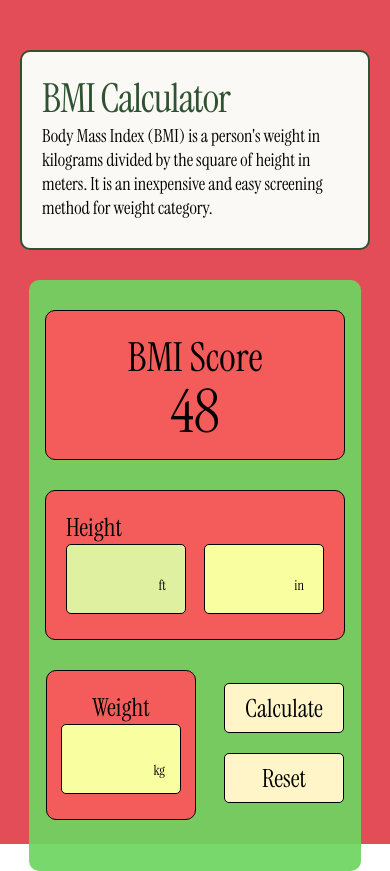
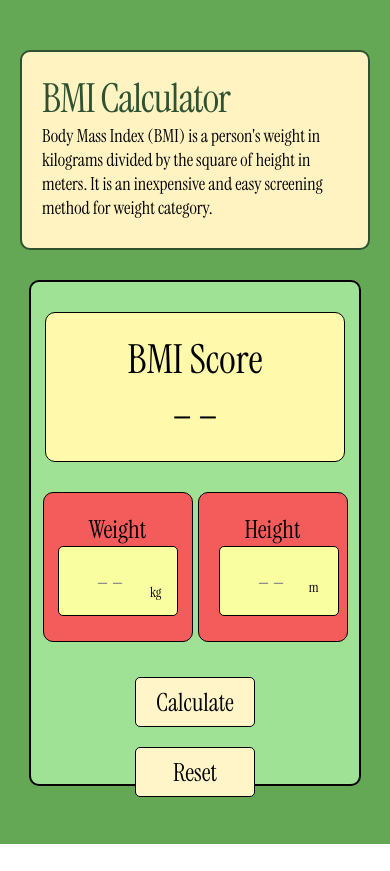
Before and after one commit to mparedes023/bmi-calculator-app, a React Native app: screen / in a window 390 px wide. After the commit the page ends 844 px from the top, so only its background shows below. Built offline with nearby package versions, Linux system fonts and the light colour scheme.

Commit message:
feat: implement core BMI calculator logic, input validation, and state validation

```diff
--- a/screens/BMI.js
+++ b/screens/BMI.js
@@ -1,12 +1,59 @@
-import {View, Text,StyleSheet, TextInput,TouchableOpacity} from 'react-native';
+import {View, Text,StyleSheet, TextInput,TouchableOpacity,Alert} from 'react-native';
 import {useFonts} from 'expo-font';
+import React,{useState} from 'react';
 export default function BMI(){
+
+    // state variables for bmi, height, and weight
+    const [height,setHeight]=useState('');
+    const [weight,setWeight]=useState('');
+    const [score,setBmiScore]=useState('--');
+
     const [fontsLoaded] = useFonts({
         'flute':require('../assets/fonts/InstrumentSerif-Regular.ttf'),
     });
     if (!fontsLoaded){
         return null;
     }
+
+    // bmi calculation function
+    const calculateBMI=()=>{
+        const userWeight=parseFloat(weight);
+        const userHeight =parseFloat(height) ;
+        if (isNaN(userWeight)|| isNaN(userHeight)){
+            Alert.alert("Invalid input",`Please enter a numeric value in both weight and height fields.`);
+            return;
+        }
+
+        // i searched it up, the tallest person ever was 2.72m so 3m is an appropiate cutoff
+        if(userWeight<0||userHeight>3){
+            Alert.alert("Invalid input",`Weight must be greater than 0kg and height must be greater than 0 and less than 3 meters.`);
+            return;
+        }
+
+        const bmi =userWeight/(userHeight*userHeight);
+        const finalBmi=bmi.toFixed(1);
+
+        setBmiScore(finalBmi);
+
+        let bmiCategory='';
+        if (bmi<18.5){
+            bmiCategory='Underweight';
+        } else if (bmi>=18.5&&bmi<=24.9){
+            bmiCategory='Normal Weight';
+        }else if (bmi>=25.0&&bmi<=29.9){
+            bmiCategory='Overweight';
+        }else{
+            bmiCategory='Obesity';
+        }
+
+        Alert.alert("BMI Results",`Your BMI Category is ${bmiCategory} \nYour BMI is: ${bmi.toFixed(1)}`);
+    };
+    // reset
+    const reset=()=>{
+        setHeight('');
+        setWeight('');
+        setBmiScore('--');
+    };
     return(
     // bmi description box
     <View style={styles.container}>
@@ -19,39 +66,52 @@ export default function BMI(){
     <View style={styles.calculatorContainer}>
         <View style={styles.scoreContainer}>
             <Text style={styles.scoreTitle}>BMI Score</Text>
-            <Text style={styles.score}>48</Text>
+            <Text style={styles.score}>{score}</Text>
         </View>
+
+    {/* weight input area */}
+    <View style={styles.wbContainer}>
+    <View style={styles.weightButtonsContainer}>
+        <View style={styles.weightContainer}>
+            <Text style={styles.weightTitle}>Weight</Text>
+                    <TextInput
+                        style={styles.weightInput}
+                        keyboardType="numeric"
+                        maxLength={3}
+                        placeholder="--"
+                        placeholderTextColor="#888"
+                        value={weight}
+                        onChangeText={setWeight}
+
+                    />
+            <Text style={styles.unitLabelWeight}>kg</Text>
+
+         </View>
+    </View>
     {/* height input area */}
         <View style={styles.heightContainer}>
             <Text style={styles.heightTitle}>Height</Text>
             <View style ={styles.heightDimensionsContainer}>
                 <View style={styles.inputHeight}>
-                    <TextInput style={styles.feet} keyboardType="numeric" maxLength={1}></TextInput>
-                    <Text style={styles.unitLabel}>ft</Text>
-                </View>
-                <View style={styles.inputHeight}>
-                    <TextInput style={styles.inches}keyboardType="numeric" maxLength={2}></TextInput>
-                    <Text style={styles.unitLabel}>in</Text>
+                    <TextInput
+                        style={styles.metersInput}
+                        keyboardType="numeric"
+                        maxLength={4}
+                        placeholder="--"
+                        placeholderTextColor="#888"
+                        value={height}
+                        onChangeText={setHeight}
+                    />
+                    <Text style={styles.unitLabel}>m</Text>
                 </View>
             </View>
         </View>
-    {/* weight input area */}
-    <View style={styles.wbContainer}>
-    <View style={styles.weightButtonsContainer}>
-        <View style={styles.weightContainer}>
-            <Text style={styles.weightTitle}>Weight</Text>
-            <TextInput style={styles.weightInput} keyboardType="numeric" maxLength={3}></TextInput>
-            <Text style={styles.unitLabelWeight}>kg</Text>
 
-         </View>
+ </View>
+    <View style={styles.buttonContainer}>
+            <TouchableOpacity style={styles.btnCalculate} onPress={calculateBMI}><Text style={styles.btnCalculateText}>Calculate</Text></TouchableOpacity>
+            <TouchableOpacity style={styles.btnReset} onPress={reset}><Text style={styles.btnResetText}>Reset</Text></TouchableOpacity>
     </View>
-
-    <View style={styles.buttonContainer}>
-            <TouchableOpacity style={styles.btnCalculate} ><Text style={styles.btnCalculateText}>Calculate</Text></TouchableOpacity>
-            <TouchableOpacity style={styles.btnReset}><Text style={styles.btnResetText}>Reset</Text></TouchableOpacity>
-    </View>
- </View>
-
     </View>
     </View>
 
@@ -59,13 +119,13 @@ export default function BMI(){
 
     )
 
-}
+};
 
 const styles=StyleSheet.create({
     container: {
         width:'100%',
         height:'100%',
-        backgroundColor: '#e34d57',
+        backgroundColor: '#64a856',
         alignItems:'center',
 
     },
@@ -75,7 +135,7 @@ const styles=StyleSheet.create({
         borderRadius:10,
         display:'flex',
         flexDirection:'column',
-        backgroundColor:'#FAF9F5',
+        backgroundColor:'#fff3c2',
         padding:20,
         marginTop:50,
         borderColor:'#2F5233',
@@ -97,11 +157,11 @@ const styles=StyleSheet.create({
 
     calculatorContainer:{
         width:'85%',
-        height:'70%',
-        backgroundColor: 'rgba(110, 213, 96, 0.92)',
+        height:'60%',
+        backgroundColor: 'rgba(164, 232, 155, 0.92)',
         alignItems:'center',
         marginTop:30,
-        border:'black',
+        borderColor:'black',
         borderRadius:10,
         borderWidth:2,
     },
@@ -112,7 +172,7 @@ const styles=StyleSheet.create({
         borderRadius:10,
         display:'flex',
         flexDirection:'column',
-        backgroundColor:'rgb(244, 92, 92)',
+        backgroundColor:'rgb(254, 249, 171)',
         padding:20,
         marginTop:30,
         borderColor:'black',
@@ -134,10 +194,10 @@ const styles=StyleSheet.create({
     inputHeight:{
         position:'relative',
         width:120,
-
+        justifyContent:'center',
     },
     heightContainer:{
-        width:300,
+        width:150,
         height:150,
         borderRadius:10,
         display:'flex',
@@ -151,7 +211,7 @@ const styles=StyleSheet.create({
     heightTitle:{
         fontFamily:'flute',
         fontSize:25,
-        textAlign:'left',
+        textAlign:'center',
     },
 
     heightDimensionsContainer:{
@@ -162,10 +222,10 @@ const styles=StyleSheet.create({
         justifyContent:'space-between',
 
     },
-    feet:{
+    metersInput:{
         width:120,
         height:70,
-        backgroundColor: 'rgb(223, 241, 161)',
+        backgroundColor: 'rgb(249, 255, 160)',
         fontFamily:'flute',
         textAlign:'center',
         fontSize:35,
@@ -175,19 +235,7 @@ const styles=StyleSheet.create({
         borderRadius:5,
 
     },
-    inches:{
-        width:120,
-        height:70,
-        backgroundColor: 'rgb(249, 255, 160)',
-        borderColor:'black',
-        borderWidth:1.2,
-        fontFamily:'flute',
-        textAlign:'center',
-        fontSize:35,
-        paddingRight:15,
-        borderRadius:5,
 
-    },
     unitLabel:{
         position:'absolute',
         right:20,
@@ -199,7 +247,7 @@ const styles=StyleSheet.create({
         display:'flex',
         flexDirection:'row',
         justifyContent:'space-between',
-        gap:28,
+        gap:5,
     },
     weightButtonsContainer:{
 
@@ -247,7 +295,7 @@ const styles=StyleSheet.create({
     buttonContainer:{
         display:'flex',
         flexDirection:'column',
-        marginTop:43,
+        marginTop:35,
     },
     btnCalculate:{
         backgroundColor:'rgb(255, 245, 200)',
```
